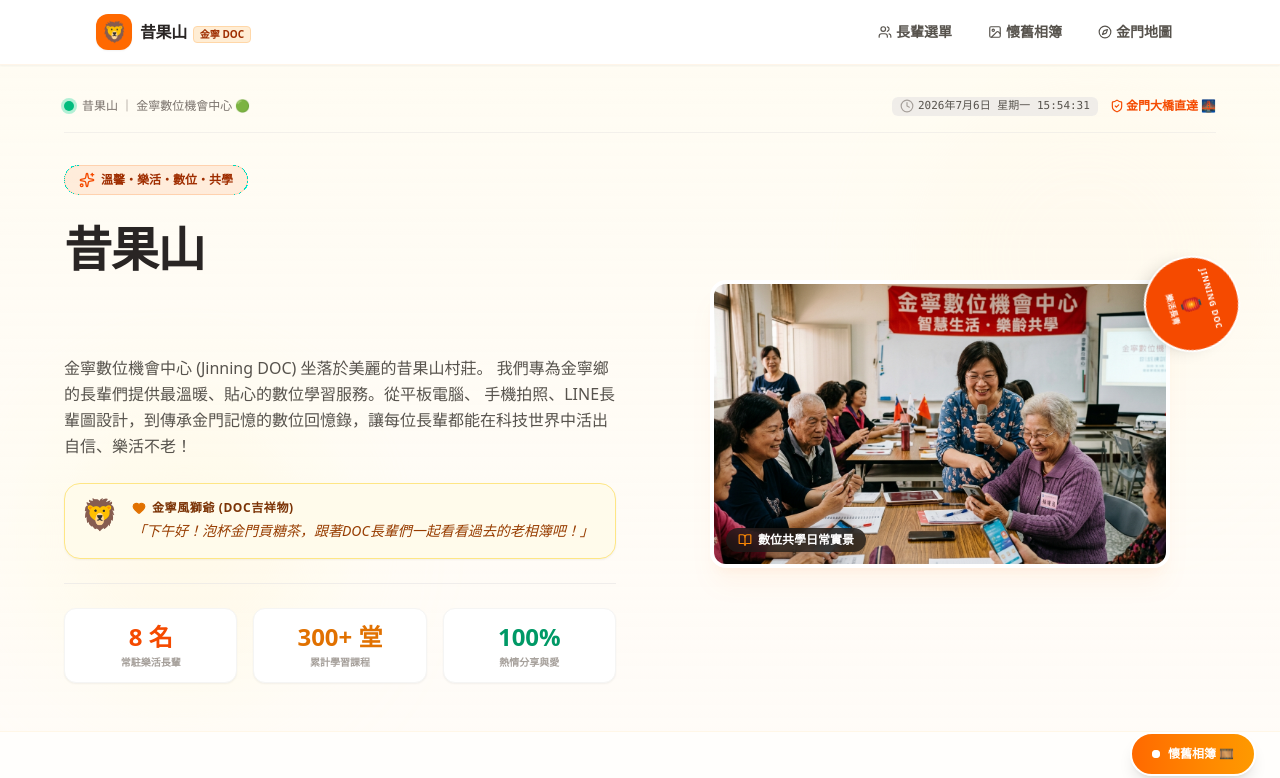
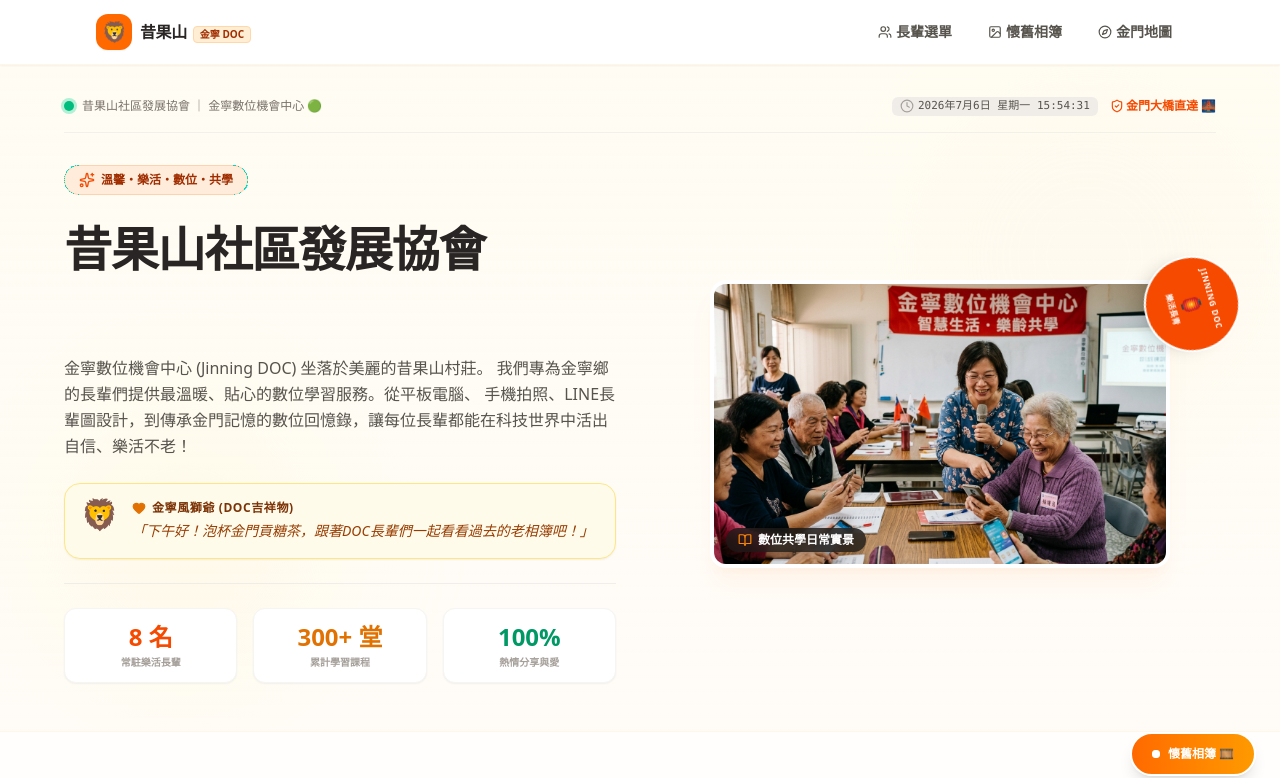
Before and after one commit to jack1230413/doc, a React (Vite) app: page / in a window 1280 px wide. Shown: the top 778 px of the page. Built offline with nearby package versions, Linux system fonts and the light colour scheme.

Commit message:
fix: update official organization name in header
Update the application title and header branding to reflect the full name "昔果山社區發展協會".

```diff
--- a/src/components/Header.tsx
+++ b/src/components/Header.tsx
@@ -52,7 +52,7 @@ export default function Header() {
               <span className="animate-ping absolute inline-flex h-full w-full rounded-full bg-emerald-400 opacity-75"></span>
               <span className="relative inline-flex rounded-full h-2.5 w-2.5 bg-emerald-500"></span>
             </span>
-            <span>昔果山 ｜ 金寧數位機會中心 🟢</span>
+            <span>昔果山社區發展協會 ｜ 金寧數位機會中心 🟢</span>
           </div>
 
           <div className="flex items-center gap-3">
@@ -89,7 +89,7 @@ export default function Header() {
                 transition={{ duration: 0.6, delay: 0.1 }}
                 className="text-4xl md:text-5xl font-extrabold text-stone-800 font-sans tracking-tight leading-tight"
               >
-                昔果山
+                昔果山社區發展協會
                 <span className="block mt-1 text-linear-to-r from-orange-600 to-amber-500 bg-clip-text text-transparent">
                   銀髮數位學習樂園
                 </span>
```
